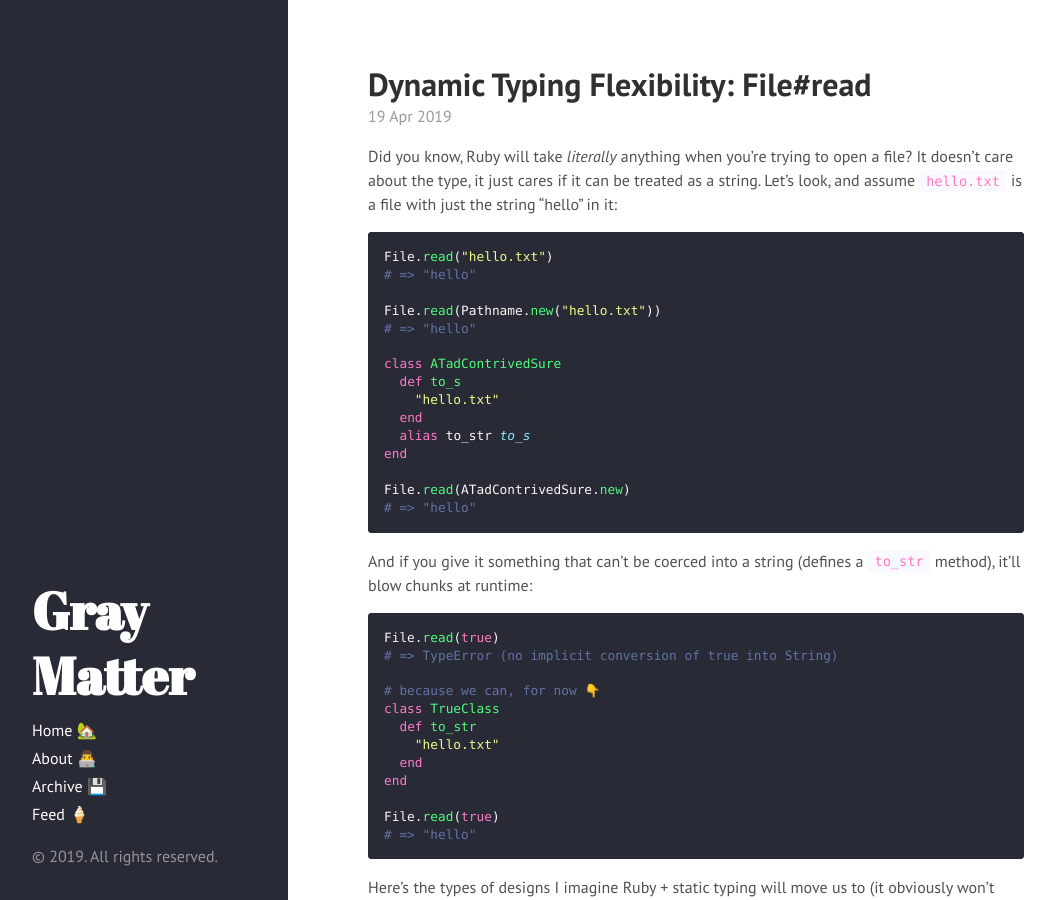
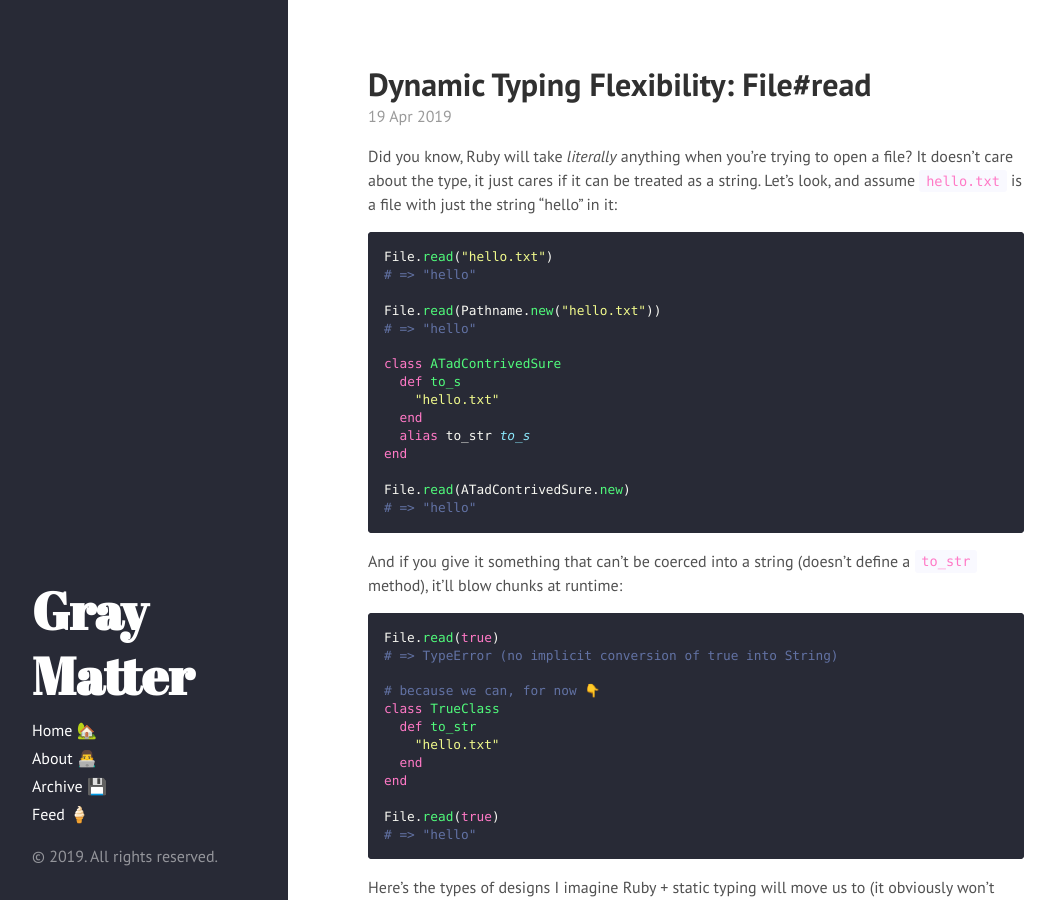
Before and after one commit to gkemmey/gray_matter, a Jekyll site: the page built from _posts/2019-04-19-dynamic-typing-flexibility-file-read.md, in a window 1280 px wide and 900 px high. Shown: the whole window, without its empty margins (0-1055 px from the left). Built offline with Jekyll 4.4.1, drawn with Linux system fonts in a browser that asks for light colours; comment, search, counter and statistics services are not loaded.

Commit message:
edits post: dynamic typing flexibility file read

````diff
--- a/_posts/2019-04-19-dynamic-typing-flexibility-file-read.md
+++ b/_posts/2019-04-19-dynamic-typing-flexibility-file-read.md
@@ -24,7 +24,7 @@ File.read(ATadContrivedSure.new)
 # => "hello"
 ```
 
-And if you give it something that can't be coerced into a string (defines a `to_str` method), it'll blow chunks at runtime:
+And if you give it something that can't be coerced into a string (doesn't define a `to_str` method), it'll blow chunks at runtime:
 
 ```rb
 File.read(true)
````
